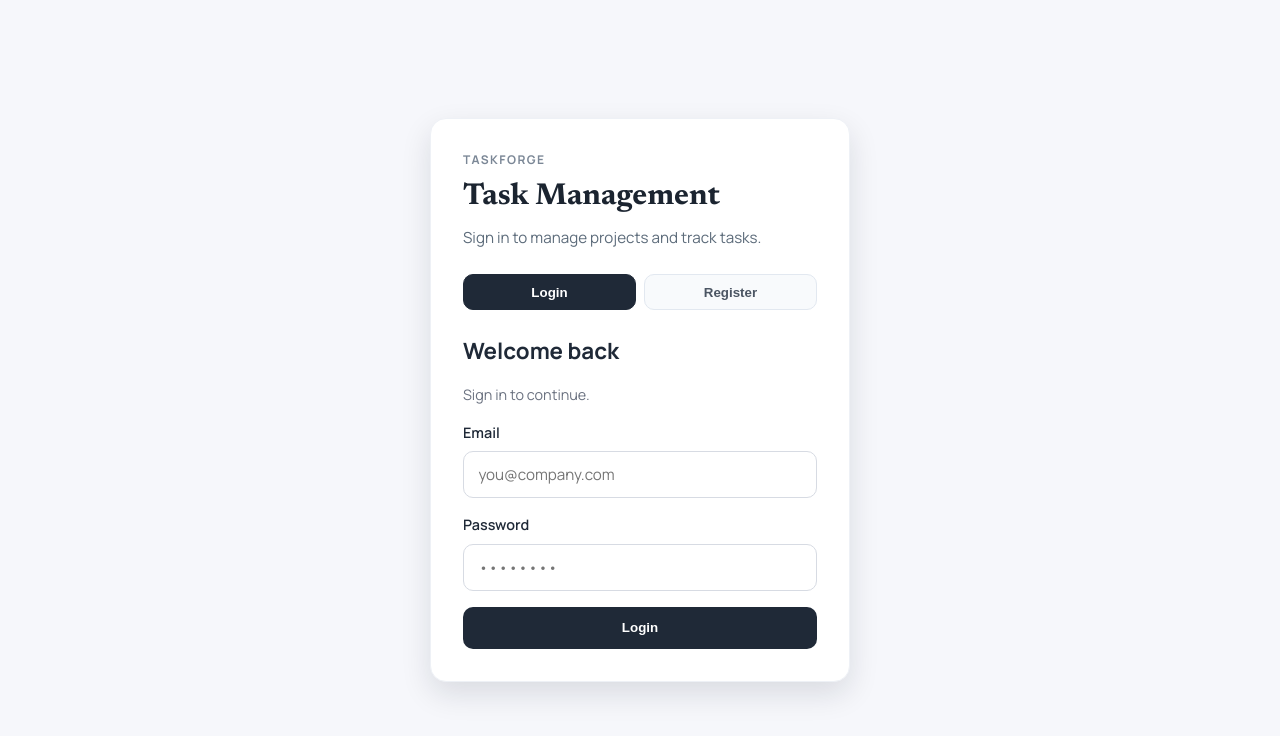
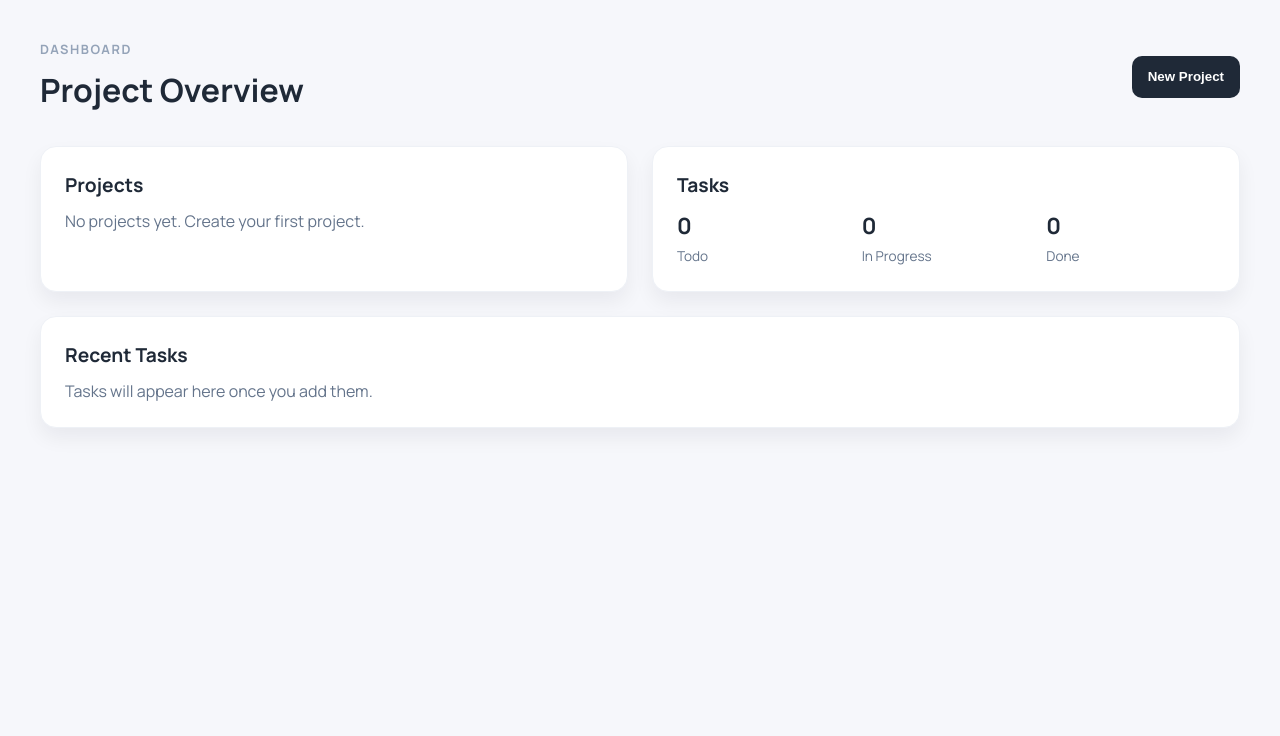
Before and after one commit to Swastik007sharma/Project-Task-Management, a React (Vite) app in the folder frontend/: page /dashboard in a window 1280 px wide. Shown: the top 736 px of the page. Built offline with nearby package versions, Linux system fonts and the light colour scheme; no server answers.

Commit message:
feat: add dashboard component with layout and styling; integrate react-router for navigation

```diff
--- a/frontend/package.json
+++ b/frontend/package.json
@@ -15,7 +15,8 @@
   "dependencies": {
     "axios": "^1.13.4",
     "react": "^19.2.0",
-    "react-dom": "^19.2.0"
+    "react-dom": "^19.2.0",
+    "react-router-dom": "^7.13.0"
   },
   "devDependencies": {
     "@eslint/js": "^9.39.1",
--- a/frontend/src/App.jsx
+++ b/frontend/src/App.jsx
@@ -1,9 +1,11 @@
 import { useEffect, useState } from "react";
+import { Navigate, Route, Routes } from "react-router-dom";
 import "./App.css";
 import AuthLayout from "./Pages/auth/AuthLayout.jsx";
 import Login from "./Pages/auth/Login.jsx";
 import Register from "./Pages/auth/Register.jsx";
 import { loginUser, registerUser } from "./services/api.js";
+import Dashboard from "./Pages/Dashboard.jsx";
 
 function App() {
   const [mode, setMode] = useState("login");
@@ -38,9 +40,15 @@ function App() {
   };
 
   return (
+    <Routes>
+      <Route
+        path="/"
+        element={
           <AuthLayout mode={mode} onModeChange={setMode}>
             {status.message ? (
-        <div className={`auth-alert ${status.type}`}>{status.message}</div>
+              <div className={`auth-alert ${status.type}`}>
+                {status.message}
+              </div>
             ) : null}
             {mode === "login" ? (
               <Login onLogin={(payload) => handleAuth("login", payload)} />
@@ -48,6 +56,11 @@ function App() {
               <Register onRegister={(payload) => handleAuth("register", payload)} />
             )}
           </AuthLayout>
+        }
+      />
+      <Route path="/dashboard" element={<Dashboard />} />
+      <Route path="*" element={<Navigate to="/" replace />} />
+    </Routes>
   );
 }
 
--- /dev/null
+++ b/frontend/src/Pages/Dashboard.css
@@ -0,0 +1,86 @@
+.dashboard {
+  min-height: 100vh;
+  padding: 2.5rem;
+  background: #f6f7fb;
+  color: #1f2937;
+}
+
+.dashboard-header {
+  display: flex;
+  align-items: center;
+  justify-content: space-between;
+  gap: 1rem;
+  margin-bottom: 2rem;
+}
+
+.dashboard-header h1 {
+  margin: 0.4rem 0 0;
+  font-size: 2rem;
+}
+
+.eyebrow {
+  margin: 0;
+  font-size: 0.8rem;
+  text-transform: uppercase;
+  letter-spacing: 0.12em;
+  color: #94a3b8;
+  font-weight: 700;
+}
+
+.dashboard-grid {
+  display: grid;
+  grid-template-columns: repeat(auto-fit, minmax(240px, 1fr));
+  gap: 1.5rem;
+  margin-bottom: 1.5rem;
+}
+
+.dashboard-list {
+  display: grid;
+  gap: 1.5rem;
+}
+
+.card {
+  background: #ffffff;
+  border-radius: 16px;
+  padding: 1.5rem;
+  border: 1px solid #eef1f6;
+  box-shadow: 0 10px 20px rgba(16, 24, 40, 0.06);
+}
+
+.card h2 {
+  margin: 0 0 0.6rem;
+  font-size: 1.2rem;
+}
+
+.muted {
+  margin: 0;
+  color: #64748b;
+}
+
+.stats {
+  display: grid;
+  grid-template-columns: repeat(3, minmax(0, 1fr));
+  gap: 1rem;
+}
+
+.stat-value {
+  display: block;
+  font-size: 1.4rem;
+  font-weight: 700;
+}
+
+.stat-label {
+  font-size: 0.85rem;
+  color: #64748b;
+}
+
+@media (max-width: 640px) {
+  .dashboard {
+    padding: 1.5rem;
+  }
+
+  .dashboard-header {
+    flex-direction: column;
+    align-items: flex-start;
+  }
+}
--- /dev/null
+++ b/frontend/src/Pages/Dashboard.jsx
@@ -0,0 +1,50 @@
+import "./Dashboard.css";
+
+function Dashboard() {
+  return (
+    <div className="dashboard">
+      <header className="dashboard-header">
+        <div>
+          <p className="eyebrow">Dashboard</p>
+          <h1>Project Overview</h1>
+        </div>
+        <button className="primary-btn" type="button">
+          New Project
+        </button>
+      </header>
+
+      <section className="dashboard-grid">
+        <div className="card">
+          <h2>Projects</h2>
+          <p className="muted">No projects yet. Create your first project.</p>
+        </div>
+        <div className="card">
+          <h2>Tasks</h2>
+          <div className="stats">
+            <div>
+              <span className="stat-value">0</span>
+              <span className="stat-label">Todo</span>
+            </div>
+            <div>
+              <span className="stat-value">0</span>
+              <span className="stat-label">In Progress</span>
+            </div>
+            <div>
+              <span className="stat-value">0</span>
+              <span className="stat-label">Done</span>
+            </div>
+          </div>
+        </div>
+      </section>
+
+      <section className="dashboard-list">
+        <div className="card">
+          <h2>Recent Tasks</h2>
+          <p className="muted">Tasks will appear here once you add them.</p>
+        </div>
+      </section>
+    </div>
+  );
+}
+
+export default Dashboard;
--- a/frontend/src/main.jsx
+++ b/frontend/src/main.jsx
@@ -1,10 +1,13 @@
 import { StrictMode } from "react";
 import { createRoot } from "react-dom/client";
+import { BrowserRouter } from "react-router-dom";
 import "./index.css";
 import App from "./App.jsx";
 
 createRoot(document.getElementById("root")).render(
   <StrictMode>
-    <App />
+    <BrowserRouter>
+      <App />
+    </BrowserRouter>
   </StrictMode>,
 );
```
Also changed, not shown: 1 other file (tests, documents, lock files or other folders). Lines whose indentation alone changed are shown as unchanged.
